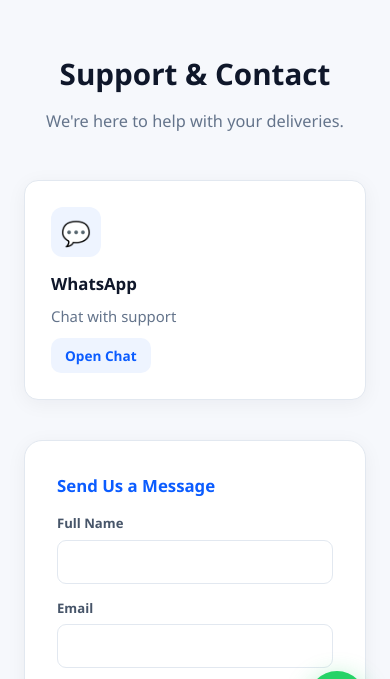
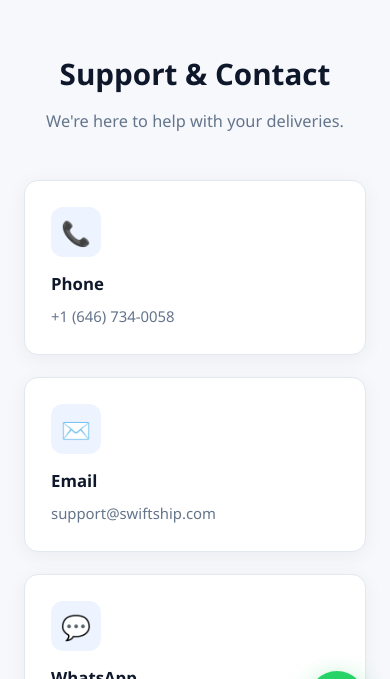
Before and after one commit to swiftshipdeliverylogistic-ctrl/swiftship-delivery, a website: page public/index.html in a window 390 px wide. Both pictures are taken after a click on the element "Support". Shown: the part 91-770 px from the top of the page. Drawn offline with Linux system fonts and the light colour scheme.

Commit message:
Restore phone and email cards

```diff
--- a/public/index.html
+++ b/public/index.html
@@ -674,6 +674,8 @@
     <div class="container">
       <div class="section-title"><h2 data-i18n="support.title">Support & Contact</h2><p data-i18n="support.subtitle">We're here to help with your deliveries.</p></div>
       <div class="grid grid-3">
+        <div class="card"><div class="icon">📞</div><h3 data-i18n="support.phone">Phone</h3><p id="support-phone-display">+1 (646) 734-0058</p></div>
+<div class="card"><div class="icon">✉️</div><h3 data-i18n="support.email">Email</h3><p id="support-email-display">support@swiftship.com</p></div>
         <div class="card"><div class="icon">💬</div><h3 data-i18n="support.whatsapp">WhatsApp</h3><p data-i18n="support.whatsappDesc">Chat with support</p><button class="btn btn-ghost btn-sm" style="margin-top:10px" onclick="openWhatsApp()" data-i18n="support.chat">Open Chat</button></div>
       </div>
       <div class="form-card" style="max-width:640px;margin:40px auto 0">
```
